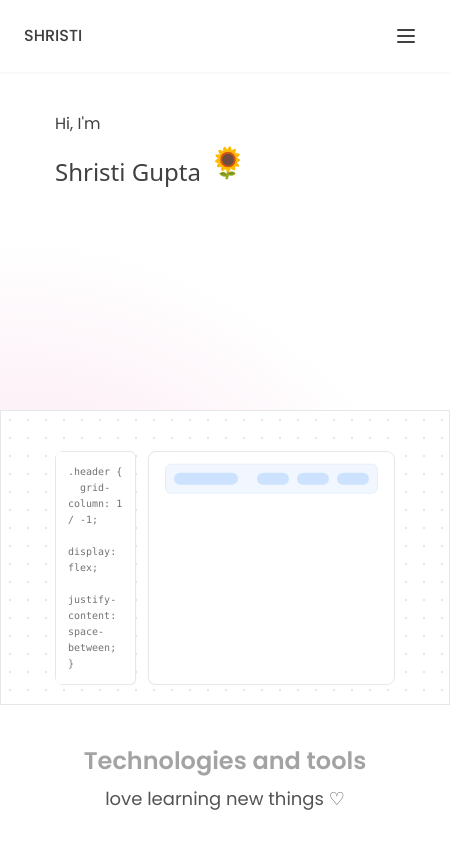
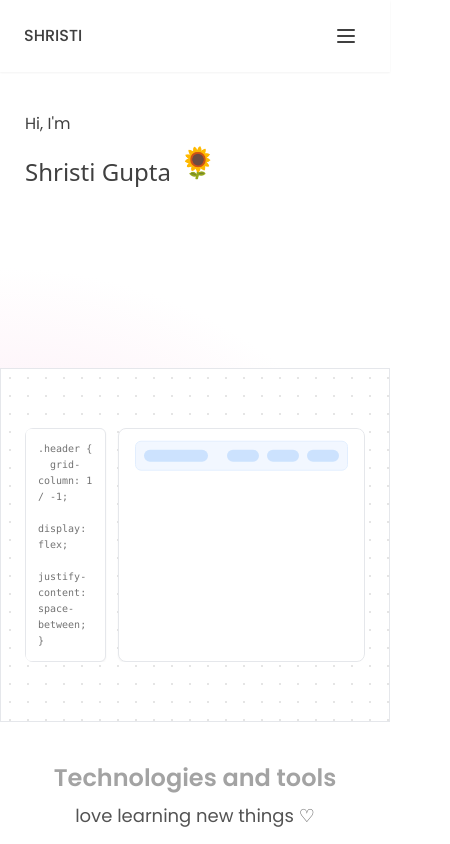
Before and after one commit to shristigupta12/Portfolio, a Next.js app: page / in a window 390 px wide. Shown: the top 844 px of the page, 450 px wide, since content can reach past the window. Built offline with nearby package versions, Linux system fonts and the light colour scheme.

Commit message:
fix: responsive fixes for mobile

```diff
--- a/components/sections/home/-components/layout-animation.jsx
+++ b/components/sections/home/-components/layout-animation.jsx
@@ -54,7 +54,7 @@ export default function LayoutAnimation() {
 
   return (
     <div
-      className="bg-white py-10 border max-sm:h-[35vh] "
+      className="bg-white py-10 border max-sm:h-[42vh] flex items-center justify-center "
       style={{
         backgroundImage: `
           radial-gradient(circle, #e5e5e5 1px, transparent 1px)
--- a/components/sections/home/index.jsx
+++ b/components/sections/home/index.jsx
@@ -45,7 +45,7 @@ const Home = ()=>{
                     animate={{ opacity: 1, y: 0 }}
                     transition={{ delay: 1.8, duration: 0.6 }}
                 >
-                    <p>A passionate frontend engineer with a love for creating seamless and engaging user experiences. From building intuitive user interfaces to engineering AI-powered solutions that scale. Always up for exploring and learning new things.</p>
+                    <p>A passionate frontend engineer with a love for creating seamless and engaging user experiences. Building intuitive user interfaces to engineering AI-powered solutions that scale.</p>
                 </motion.div>
                 <motion.div
                     className="w-full flex max-md:justify-center"
--- a/components/sections/projects/index.jsx
+++ b/components/sections/projects/index.jsx
@@ -61,7 +61,7 @@ const Projects = () => {
                     {ProjectsData.map((project, index)=>(
                         <motion.div
                             key={index}
-                            className={`flex items-center gap-6 shadow-sm border rounded-[10px] p-4 sm:w-[50vw] w-[90vw] sm:h-[70vh] h-[32vh] hover:shadow-md bg-white transition-shadow duration-300 ease-in-out ${shadowClasses[index]} $ ${borderColor[index]}`}
+                            className={`flex items-center gap-6 shadow-sm border rounded-[10px] p-4 sm:w-[50vw] w-[90vw] sm:h-[70vh] h-[38vh] hover:shadow-md bg-white transition-shadow duration-300 ease-in-out ${shadowClasses[index]} $ ${borderColor[index]}`}
                             initial={{ opacity: 0, y: 50, scale: 0.9 }}
                             whileInView={{ opacity: 1, y: 0, scale: 1 }}
                             transition={{
--- a/components/splash-wrapper.jsx
+++ b/components/splash-wrapper.jsx
@@ -27,7 +27,7 @@ export default function SplashWrapper({ children }) {
   return (
     <>
       <Navbar/>
-      <div className='max-sm:w-[450px]'>
+      <div className='max-sm:w-[100vw]'>
         {children}
       </div>
     </>
```
